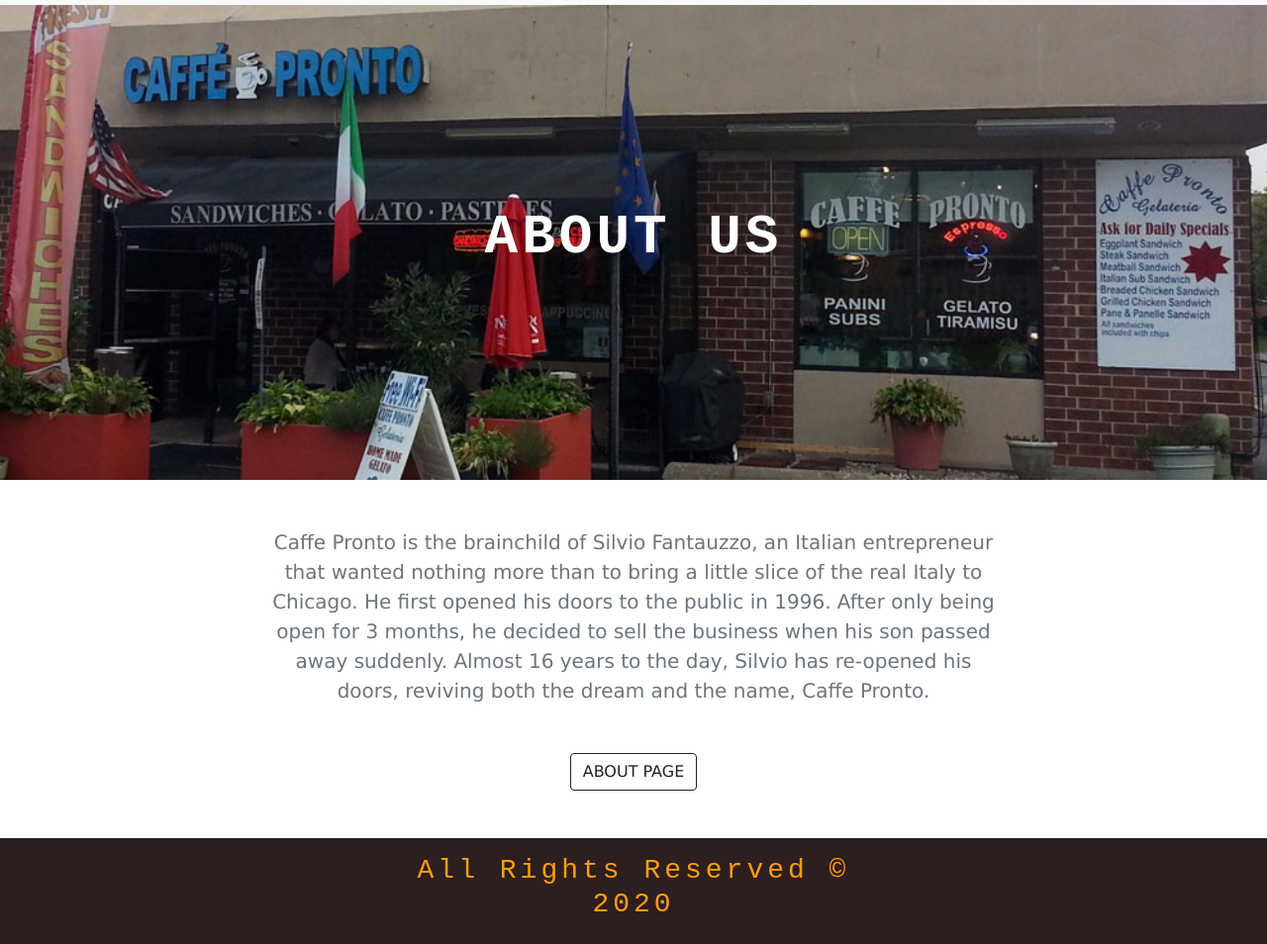
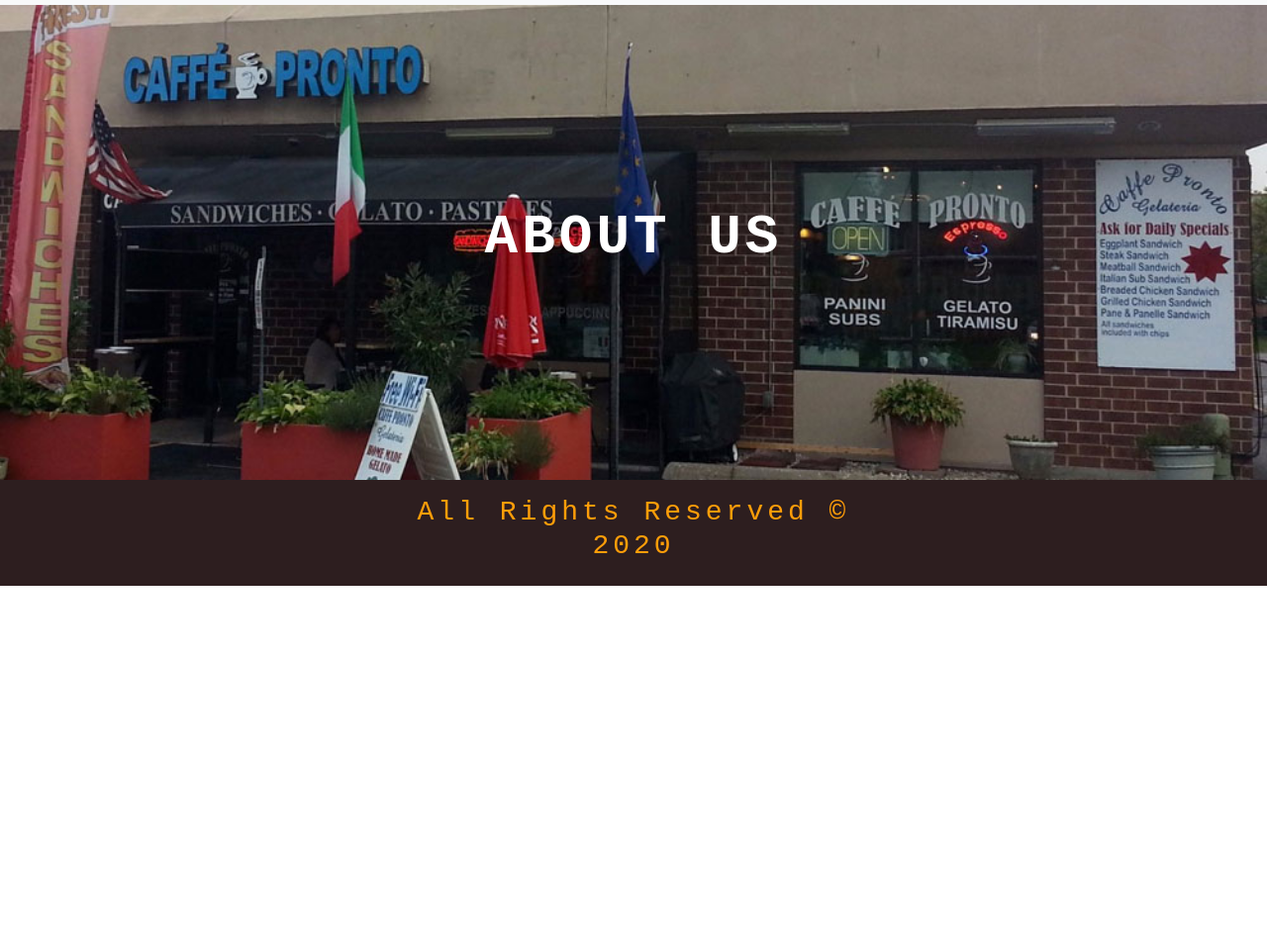
Before and after one commit to v-flores/caffep, a Gatsby site: page /about in a window 1280 px wide. Shown: the part 77-1031 px from the top of the page at 99% size. After the commit the page ends 800 px from the top, so only its background shows below. Built offline with nearby package versions, Linux system fonts and the light colour scheme; Gatsby itself is replaced by a stand-in of ours.

Commit message:
deleted about

```diff
--- a/src/components/Home/About.js
+++ /dev/null
@@ -1,22 +0,0 @@
-import React from 'react'
-import {Link} from 'gatsby'
-
-
-
-export default function Info() {
-  return (
-    <section className="py-5">
-      <div className="container">
-      <div className="row">
-      <div className="col-10 col-sm-8 mx-auto text-center">
-      <p className="lead text-muted mb-5">
-      Caffe Pronto is the brainchild of Silvio Fantauzzo, an Italian entrepreneur that wanted nothing more than to bring a little slice of the real Italy to Chicago. He first opened his doors to the public in 1996. After only being open for 3 months, he decided to sell the business when his son passed away suddenly. Almost 16 years to the day, Silvio has re-opened his doors, reviving both the dream and the name, Caffe Pronto.
-      </p>
-      <Link to="/about/">
-      <button className="btn text-uppercase btn-color">About Page</button></Link>
-      </div>
-      </div>
-    </div>
-    </section>
-  );
-}
--- a/src/pages/about.js
+++ b/src/pages/about.js
@@ -5,7 +5,7 @@ import { Link, graphql } from 'gatsby';
 import Layout from "../components/layout"
 import SEO from "../components/seo"
 import BackgroundSection from '../components/Globals/Backgroundsection'
-import About from '../components/Home/About';
+
 
 const AboutPage = ({ data }) => (
   <Layout>
@@ -15,7 +15,7 @@ const AboutPage = ({ data }) => (
     title="About Us"
     styleClass="about-background"
    />
-   <About></About>
+
   </Layout>
 );
 
```
